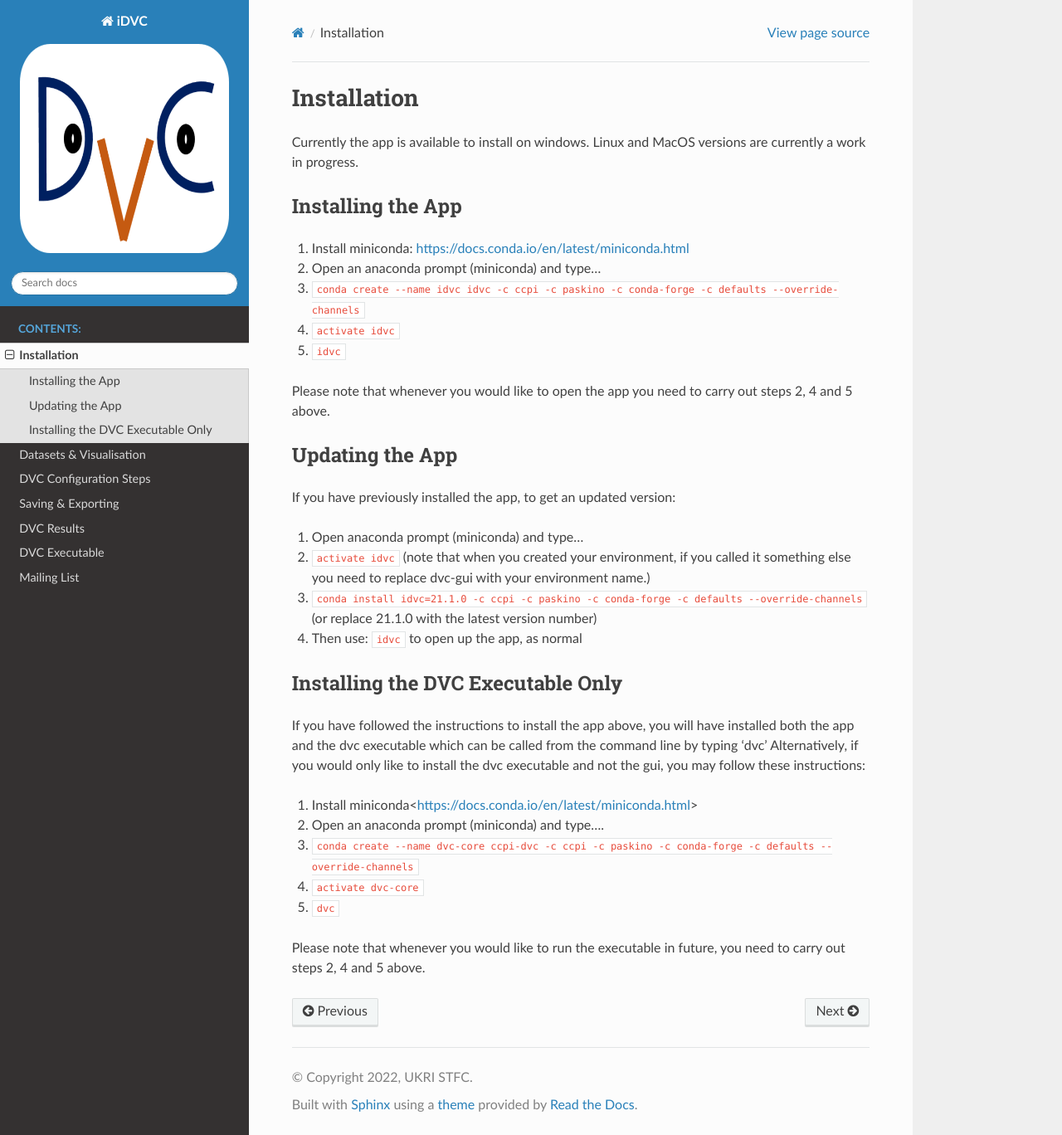
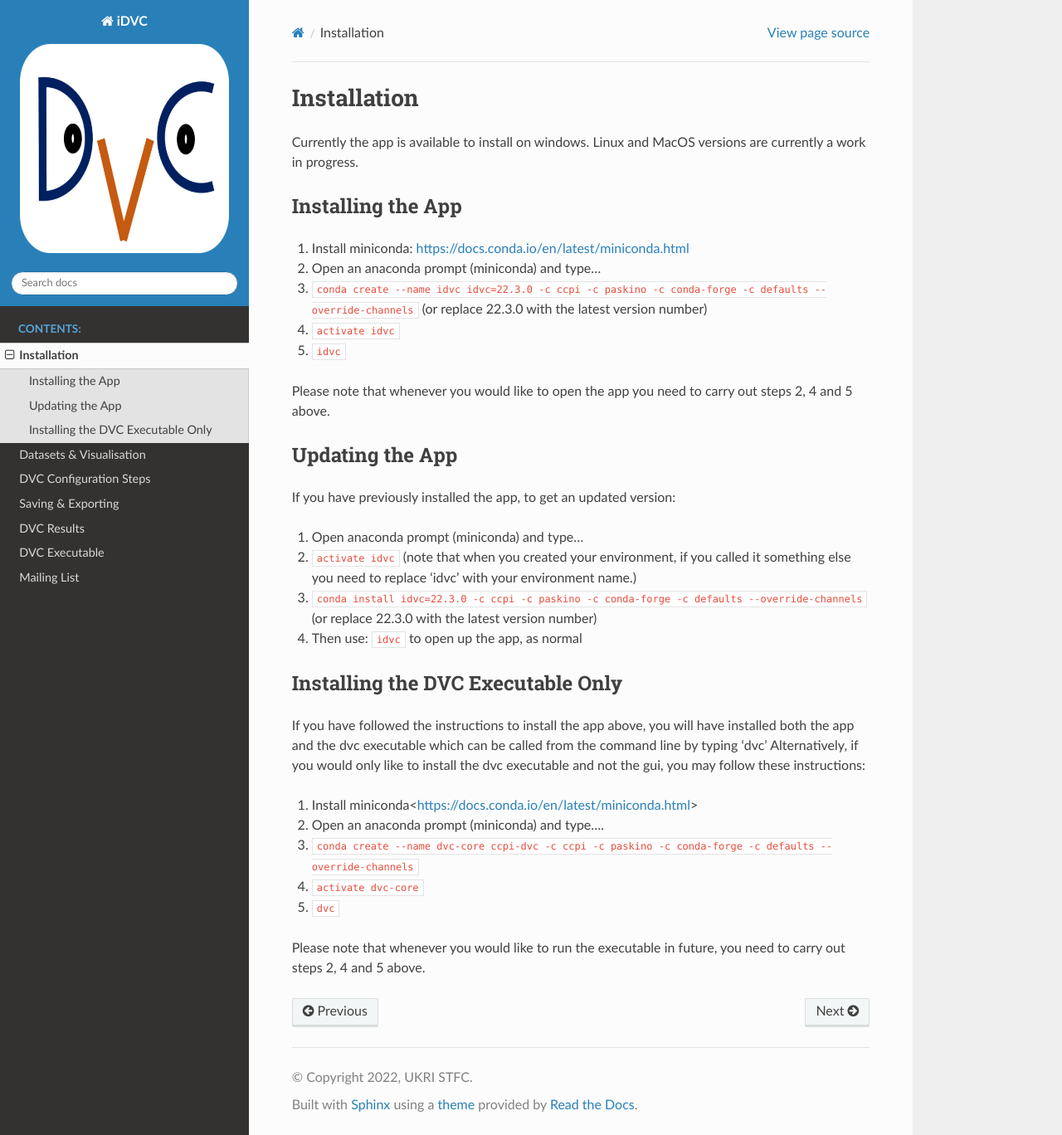
Before and after one commit to TomographicImaging/iDVC, a Sphinx documentation site: the page built from docs/source/installation.rst, in a window 1280 px wide and 1368 px high. Shown: the whole window at 83% size. Built offline with Sphinx 7.4.7 and the Read the Docs theme 2.0.0, drawn with Linux system fonts in a browser that asks for light colours.

Commit message:
Update documentation for installation (#167)

```diff
--- a/docs/source/installation.rst
+++ b/docs/source/installation.rst
@@ -7,7 +7,7 @@ Installing the App
 ==================
 1.	Install miniconda: https://docs.conda.io/en/latest/miniconda.html
 2.	Open an anaconda prompt (miniconda) and type...
-3.	``conda create --name idvc idvc -c ccpi -c paskino -c conda-forge -c defaults --override-channels``
+3.	``conda create --name idvc idvc=22.3.0 -c ccpi -c paskino -c conda-forge -c defaults --override-channels`` (or replace 22.3.0 with the latest version number)
 4.	``activate idvc``
 5.	``idvc``
 
@@ -18,8 +18,8 @@ Updating the App
 If you have previously installed the app, to get an updated version:
 
 1.	Open anaconda prompt (miniconda) and type…
-2.	``activate idvc`` (note that when you created your environment, if you called it something else you need to replace dvc-gui with your environment name.)
-3.	``conda install idvc=21.1.0 -c ccpi -c paskino -c conda-forge -c defaults --override-channels`` (or replace 21.1.0 with the latest version number)
+2.	``activate idvc`` (note that when you created your environment, if you called it something else you need to replace 'idvc' with your environment name.)
+3.	``conda install idvc=22.3.0 -c ccpi -c paskino -c conda-forge -c defaults --override-channels`` (or replace 22.3.0 with the latest version number)
 4.	Then use: ``idvc`` to open up the app, as normal
 
 Installing the DVC Executable Only
```
